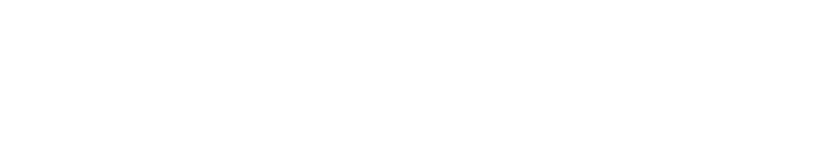
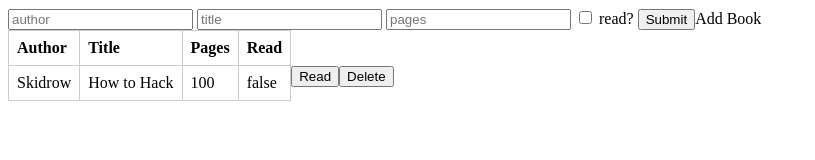
Before and after one commit to frrf/odin_library, a plain HTML site: page index.html in a window 1280 px wide. Shown: the whole page, without its empty margins (0-815 px from the left). Drawn offline with Linux system fonts and the light colour scheme.

Commit message:
finished mvp

```diff
--- a/index.html
+++ b/index.html
@@ -5,8 +5,20 @@
   <meta http-equiv="X-UA-Compatible" content="IE=edge">
   <meta name="viewport" content="width=device-width, initial-scale=1.0">
   <title>Library</title>
+  <link rel="stylesheet" href="styles.css">
 </head>
-<body>
+<body onload="showLibrary()">
+  <form name="new_book" id="new_book" action="#">
+    <input placeholder="author" type="text" name="author" id="author" required>
+    <input placeholder="title" type="text" name="title" id="title" required>
+    <input placeholder="pages" type="number" name="pages" id="pages" required>
+    <input type="checkbox" name="input" id="read" required>
+    <label for="read">read?</label>
+    <input id="submit" type="submit" name="submit" onclick="addBookToLibrary(event);showLibrary()">Add Book </button>
+  </form>
+  <div id="book_display">
 
+  </div>
+  <script src="script.js"></script>
 </body>
 </html>
--- a/script.js
+++ b/script.js
@@ -1,9 +1,113 @@
-let myLibrary = [];
+let myLibrary = [
+  {author: "Skidrow",
+  pages: "100",
+  read: false,
+  title: "How to Hack"}
+];
 
-function Book() {
-  // the constructor...
+function Book(author,title,pages,read) {
+  this.author = author,
+  this.title = title,
+  this.pages = pages,
+  this.read = read
 }
 
-function addBookToLibrary() {
-  // do stuff here
+
+function addBookToLibrary(event) {
+  const form = document.querySelectorAll("#new_book");
+  form.forEach((field)=> {
+    if (field.author.value !== '' && field.title.value !== '' && field.pages.value !== '') {
+      const new_book = new Book(field.author.value,field.title.value,field.pages.value,field.read.checked)
+      myLibrary.push(new_book)
+      console.log(new_book)
+      field.author.value = ''
+      field.title.value = ''
+      field.pages.value = ''
+      field.read.checked = false
+    }
+  })
 }
+
+function showLibrary() {
+  const book_display = document.querySelector("#book_display")
+  book_display.innerHTML = ''
+
+  let table = document.createElement("table")
+  let table_header = document.createElement("thead")
+  let table_header_row = document.createElement("tr")
+  let author_header = document.createElement("th")
+  author_header.scope = "col"
+  author_header.appendChild(document.createTextNode("Author"))
+  let title_header = document.createElement("th")
+  title_header.scope = "col"
+  title_header.appendChild(document.createTextNode("Title"))
+  let pages_header = document.createElement("th")
+  pages_header.scope = "col"
+  pages_header.appendChild(document.createTextNode("Pages"))
+  let read_header = document.createElement("th")
+  read_header.scope = "col"
+  read_header.appendChild(document.createTextNode("Read"))
+
+  table_header_row.appendChild(author_header)
+  table_header_row.appendChild(title_header)
+  table_header_row.appendChild(pages_header)
+  table_header_row.appendChild(read_header)
+  table_header.appendChild(table_header_row)
+  table.appendChild(table_header)
+
+  myLibrary.length === 0
+  ? book_display.textContent= 'empty library'
+  : myLibrary.forEach((book,key)=> {
+    console.log('key',key,book)
+      let book_row = document.createElement("tr")
+      book_row.dataset.id = key
+      let book_data_a = document.createElement("td")
+      let book_data_t = document.createElement("td")
+      let book_data_p = document.createElement("td")
+      let book_data_r = document.createElement("td")
+
+      let book_author = document.createTextNode(book.author)
+      book_data_a.appendChild(book_author)
+      book_row.appendChild(book_data_a)
+
+      let book_title = document.createTextNode(book.title)
+      book_data_t.appendChild(book_title)
+      book_row.appendChild(book_data_t)
+
+      let book_pages = document.createTextNode(book.pages)
+      book_data_p.appendChild(book_pages)
+      book_row.appendChild(book_data_p)
+
+      let book_read = document.createTextNode(book.read)
+      book_data_r.appendChild(book_read)
+      book_row.appendChild(book_data_r)
+
+      let read_book = document.createElement("button")
+      read_book.setAttribute( "onClick", "read_book("+key+");" )
+      let read_text = document.createTextNode("Read")
+      read_book.appendChild(read_text)
+      book_row.appendChild(read_book)
+
+      let delete_book = document.createElement("button")
+      delete_book.setAttribute( "onClick", "delete_book("+key+");" )
+      let delete_text = document.createTextNode("Delete")
+      delete_book.appendChild(delete_text)
+      book_row.appendChild(delete_book)
+
+      // console.log('show library')
+      table.appendChild(book_row)
+    })
+    book_display.appendChild(table)
+}
+
+function delete_book(data) {
+  console.log('delete click','data',data)
+  myLibrary = myLibrary.filter(book => myLibrary.indexOf(book) !== data)
+  showLibrary();
+}
+
+function read_book(data) {
+  console.log('read click','data',data)
+  myLibrary[data].read = !myLibrary[data].read
+  showLibrary();
+}
--- a/styles.css
+++ b/styles.css
@@ -0,0 +1,25 @@
+
+* {
+  box-sizing: border-box;
+}
+
+table {
+  border-spacing: 0px;
+  border-collapse: collapse;
+  /* width: 100%; */
+  max-width: 100%;
+  margin-bottom: 15px;
+  background-color: transparent; /* Change the background-color of table here */
+  text-align: left; /* Change the text-alignment of table here */
+}
+
+th {
+  font-weight: bold;
+  border: 1px solid #cccccc; /* Change the border-color of heading here */
+  padding: 8px;
+}
+
+td {
+  border: 1px solid #cccccc; /* Change the border-color of cells here */
+  padding: 8px;
+}
```
